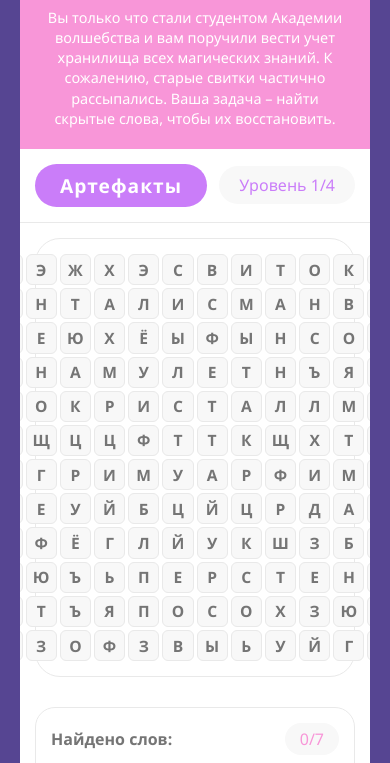
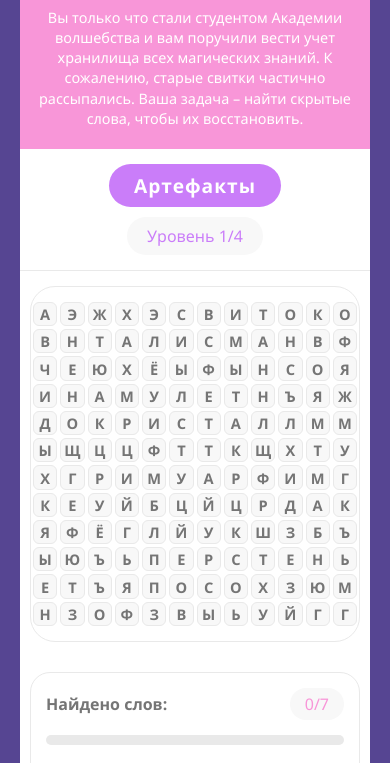
Before and after one commit to alyona-belova/word_search_game, a plain HTML site: page index.html in a window 390 px wide. Shown: the part 81-844 px from the top of the page. Drawn offline with Linux system fonts and the light colour scheme.

Commit message:
fix: mobile grid updated

```diff
--- a/game.js
+++ b/game.js
@@ -2,10 +2,6 @@ const themes = [
   {
     name: "Артефакты",
     words: ["АМУЛЕТ", "ПОСОХ", "ГРИМУАР", "КРИСТАЛЛ", "СВИТОК", "ТАЛИСМАН", "ПЕРСТЕНЬ"],
-  },
-  {
-    name: "Мифические существа",
-    words: ["ФЕНИКС", "ВАСИЛИСК", "СФИНКС", "ГОБЛИН", "ЕДИНОРОГ", "СИРЕНА", "ГРИФОН"],
   },
   {
     name: "Магические ритуалы",
@@ -14,6 +10,10 @@ const themes = [
   {
     name: "Ингредиенты для зелья",
     words: ["МАНДРАГОРА", "ЛАВАНДА", "ПОЛЫНЬ", "СЕРА", "РТУТЬ", "ЗОЛА", "РОСА"],
+  },
+  {
+    name: "Мифические существа",
+    words: ["ФЕНИКС", "ВАСИЛИСК", "СФИНКС", "ГОБЛИН", "ЕДИНОРОГ", "СИРЕНА", "ГРИФОН"],
   },
 ];
 
@@ -34,6 +34,10 @@ class WordSearchGame {
   init() {
     this.loadLevel(this.currentLevelIndex);
     this.setupEventListeners();
+  }
+
+  updateGridSizeVariable() {
+    document.documentElement.style.setProperty('--grid-size', this.gridSize);
   }
 
   setupEventListeners() {
@@ -70,6 +74,7 @@ class WordSearchGame {
 
     this.updateThemeDisplay(theme);
     this.generateGrid();
+    this.updateGridSizeVariable();
     this.render();
 
     document.getElementById("levelCompleteMessage").style.display = "none";
--- a/style.css
+++ b/style.css
@@ -2,6 +2,7 @@
   margin: 0;
   padding: 0;
   box-sizing: border-box;
+  --grid-size: 12;
   --purple-color: #724cf9;
   --bg-color: #564592;
   --pink-main-color: #ca7df9;
@@ -248,9 +249,9 @@ body {
   background: var(--pink-main-color);
   color: white;
   border: none;
-  padding: 15px 40px;
-  border-radius: 40px;
-  font-size: 1.2em;
+  padding: 15px 30px;
+  border-radius: 30px;
+  font-size: 1.1em;
   font-weight: 600;
   cursor: pointer;
   transition: all 0.3s ease;
@@ -273,10 +274,11 @@ body {
   .container {
     max-width: 100%;
     border-radius: 20px;
+    margin: 0;
   }
 
   .header {
-    padding: 20px;
+    padding: 20px 15px;
   }
 
   .header h1 {
@@ -290,30 +292,39 @@ body {
 
   .theme-info {
     padding: 15px;
+    flex-direction: column;
+    gap: 10px;
   }
 
   .game-area {
-    padding: 15px;
+    padding: 15px 10px;
+    width: 100%;
+    overflow-x: hidden;
   }
 
   .word-search-grid {
     gap: 3px;
-    padding: 15px;
+    padding: 15px 10px;
     margin-bottom: 20px;
     width: 100%;
     justify-content: center;
+    display: inline-grid;
+    box-sizing: border-box;
   }
 
   .grid-cell {
-    width: min(32px, 8vw);
-    height: min(32px, 8vw);
-    font-size: min(16px, 4vw);
+    width: min(32px, calc(90vw / var(--grid-size) - 5px));
+    height: min(32px, calc(90vw / var(--grid-size) - 5px));
+    font-size: min(16px, calc(90vw / var(--grid-size) / 2));
     border-radius: 6px;
     border-width: 1.5px;
+    box-sizing: border-box;
   }
 
   .words-progress {
     padding: 15px;
+    width: 100%;
+    box-sizing: border-box;
   }
 
   .progress-header h3 {
@@ -340,8 +351,8 @@ body {
 
 @media (max-width: 380px) {
   .grid-cell {
-    width: min(28px, 7vw);
-    height: min(28px, 7vw);
-    font-size: min(14px, 3.5vw);
+    width: min(28px, calc(85vw / var(--grid-size) - 3px));
+    height: min(28px, calc(85vw / var(--grid-size) - 3px));
+    font-size: min(14px, calc(85vw / var(--grid-size) / 2.2));
   }
 }
```
